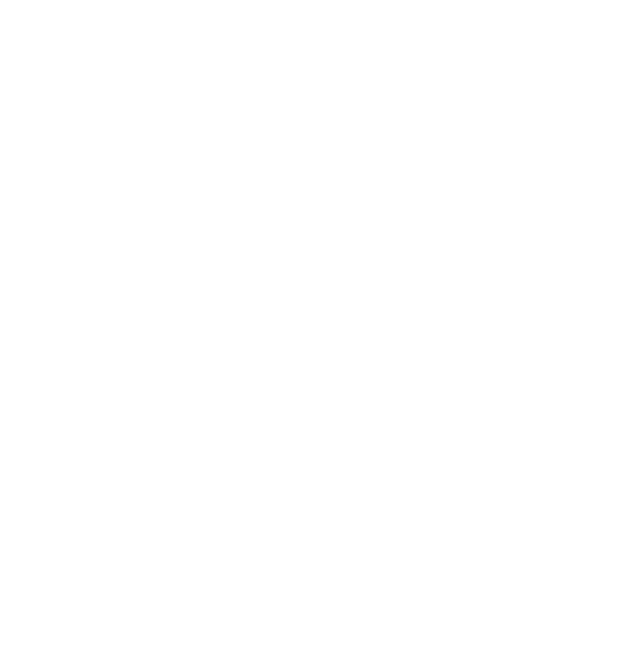
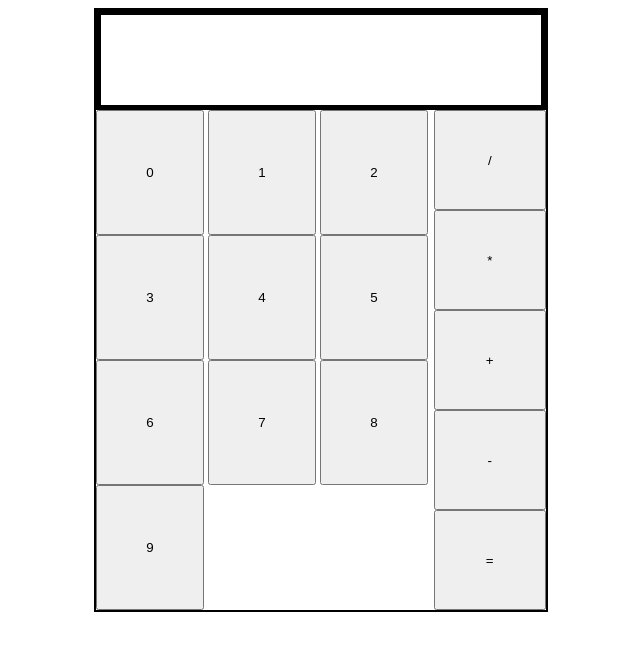
Before and after one commit to prashantshukl/calSIte, a plain HTML site: page index.html in a window 1280 px wide. Shown: the whole page, without its empty margins (319-959 px from the left). Drawn offline with Linux system fonts and the light colour scheme.

Commit message:
made structure

```diff
--- a/index.html
+++ b/index.html
@@ -3,10 +3,34 @@
 <head>
     <meta charset="UTF-8">
     <meta name="viewport" content="width=device-width, initial-scale=1.0">
+    <link rel="stylesheet" href="style.css">
     <title>Document</title>
 </head>
 <body>
-
+    <div class="calculator">
+        <div class="display"><p class="content"></p></div>
+        <div class="btns">
+            <section class="number-pad">
+                <button>0</button>
+                <button>1</button>
+                <button>2</button>
+                <button>3</button>
+                <button>4</button>
+                <button>5</button>
+                <button>6</button>
+                <button>7</button>
+                <button>8</button>
+                <button>9</button>
+            </section>
+            <section class="op-fun">
+                <button class="fun-btn">/</button>
+                <button class="fun-btn">*</button>
+                <button class="fun-btn">+</button>
+                <button class="fun-btn">-</button>
+                <button class="fun-btn">=</button>
+            </section>
+        </div>
+    </div>
 
 
 
--- /dev/null
+++ b/style.css
@@ -0,0 +1,37 @@
+.calculator {
+    width: 450px;
+    height: 600px;
+    margin: auto;
+    border: 2px solid black;
+}
+
+.display {
+    width: 450px;
+    height: 100px;
+    box-sizing: border-box;
+    border: 5px solid black;
+}
+
+.btns {
+    display: flex;
+}
+
+button {
+    width: 32%;
+    height: 25%;
+    size: 10px;
+}
+
+.fun-btn {
+    width: 100%;
+    height: 20%;
+}
+.number-pad {
+    width: 75%;
+    height: 500px
+}
+
+.op-fun {
+    width: 25%;
+    height: 500px;
+}
```
